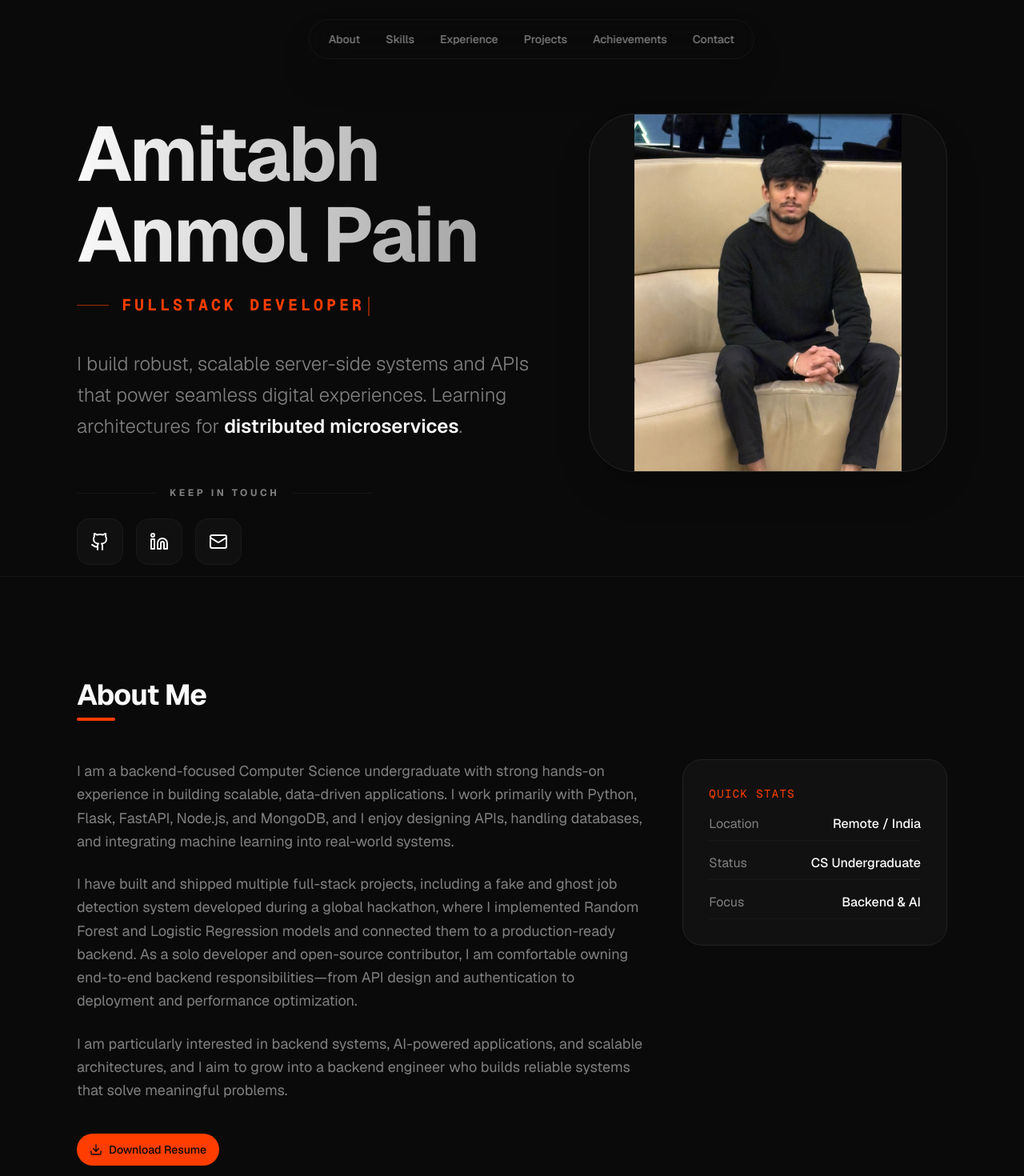
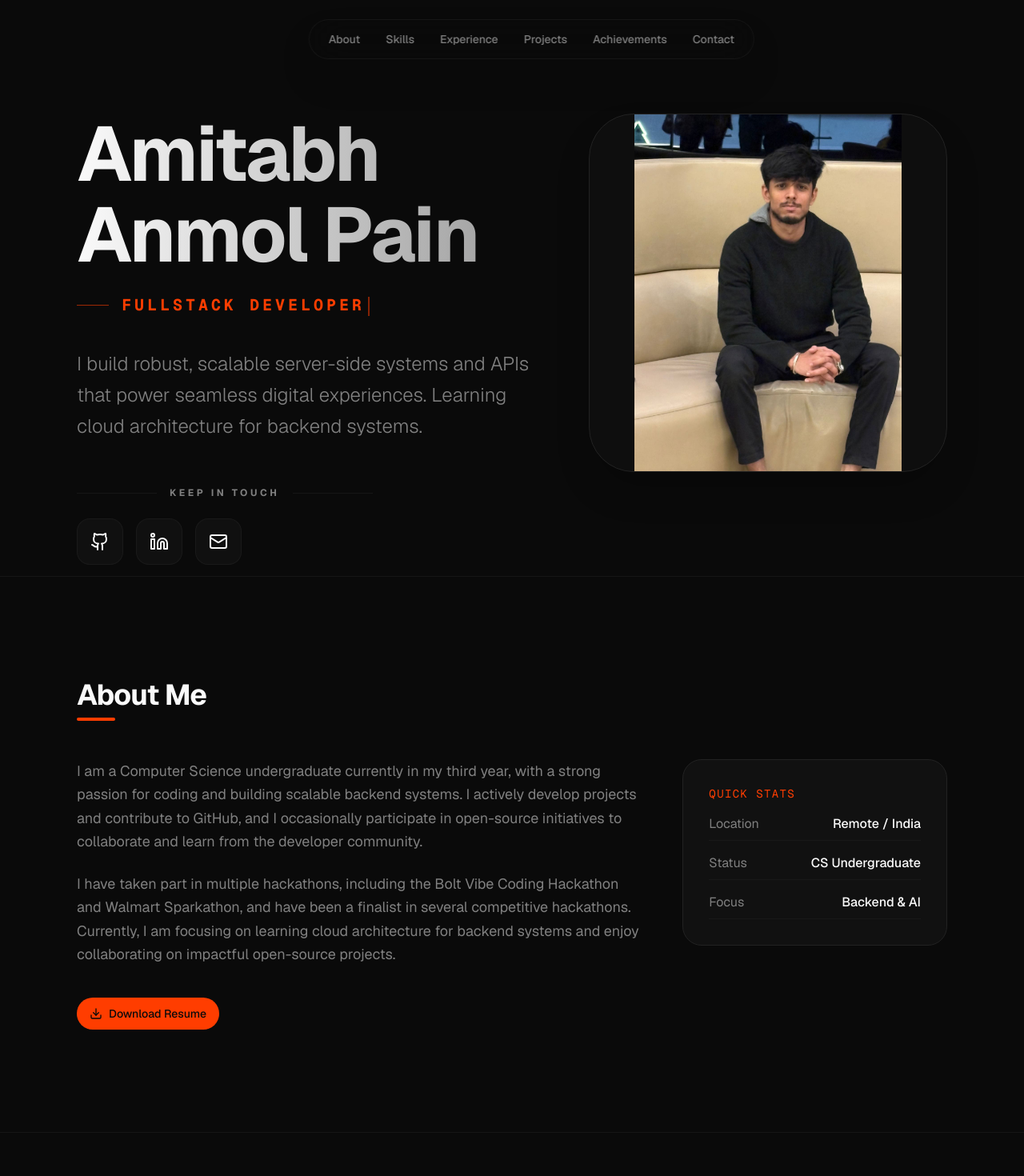
Before and after one commit to amitabhanmolpain/Portfolio, a Next.js app: page / in a window 1280 px wide. Shown: the top 1470 px of the page at 80% size. Built offline with nearby package versions, Linux system fonts and the light colour scheme.

Commit message:
about-fix

```diff
--- a/app/page.tsx
+++ b/app/page.tsx
@@ -63,7 +63,7 @@ const projects: Array<{
 
 export default function Home() {
   const [activeFilter, setActiveFilter] = useState("All")
-  const filters = ["All", "Backend", "AI Agents", "Microservices", "Fullstack", "Mobile", "MERN", "Flask"]
+  const filters = ["All", "Backend", "AI Agents", "Fullstack", "Mobile", "MERN", "Flask"]
 
   const filteredProjects = projects.filter((project) => {
     if (activeFilter === "All") return true
--- a/components/about-section.tsx
+++ b/components/about-section.tsx
@@ -15,13 +15,10 @@ export function AboutSection() {
         <div className="grid md:grid-cols-3 gap-12 items-start">
           <div className="md:col-span-2 space-y-6 text-lg text-muted-foreground leading-relaxed">
             <p>
-              I am a backend-focused Computer Science undergraduate with strong hands-on experience in building scalable, data-driven applications. I work primarily with Python, Flask, FastAPI, Node.js, and MongoDB, and I enjoy designing APIs, handling databases, and integrating machine learning into real-world systems.
+              I am a Computer Science undergraduate currently in my third year, with a strong passion for coding and building scalable backend systems. I actively develop projects and contribute to GitHub, and I occasionally participate in open-source initiatives to collaborate and learn from the developer community.
             </p>
             <p>
-              I have built and shipped multiple full-stack projects, including a fake and ghost job detection system developed during a global hackathon, where I implemented Random Forest and Logistic Regression models and connected them to a production-ready backend. As a solo developer and open-source contributor, I am comfortable owning end-to-end backend responsibilities—from API design and authentication to deployment and performance optimization.
-            </p>
-            <p>
-              I am particularly interested in backend systems, AI-powered applications, and scalable architectures, and I aim to grow into a backend engineer who builds reliable systems that solve meaningful problems.
+              I have taken part in multiple hackathons, including the Bolt Vibe Coding Hackathon and Walmart Sparkathon, and have been a finalist in several competitive hackathons. Currently, I am focusing on learning cloud architecture for backend systems and enjoy collaborating on impactful open-source projects.
             </p>
 
             <div className="pt-4">
--- a/components/hero-section.tsx
+++ b/components/hero-section.tsx
@@ -12,7 +12,7 @@ export function HeroSection() {
   const descRef = useRef<HTMLParagraphElement>(null)
   const actionsRef = useRef<HTMLDivElement>(null)
 
-  const roles = ["Backend Developer", "Fullstack Developer", "Microservices"]
+  const roles = ["Backend Developer", "Fullstack Developer"]
   const [roleIndex, setRoleIndex] = useState(0)
   const [currentText, setCurrentText] = useState("")
   const [isDeleting, setIsDeleting] = useState(false)
@@ -70,8 +70,7 @@ export function HeroSection() {
           </div>
 
           <p ref={descRef} className="max-w-2xl text-xl md:text-2xl text-muted-foreground leading-relaxed font-light">
-            I build robust, scalable server-side systems and APIs that power seamless digital experiences. Learning
-            architectures for <span className="text-foreground font-semibold">distributed microservices</span>.
+            I build robust, scalable server-side systems and APIs that power seamless digital experiences. Learning cloud architecture for backend systems.
           </p>
 
           <div ref={actionsRef} className="flex flex-col gap-6 pt-4">
```
